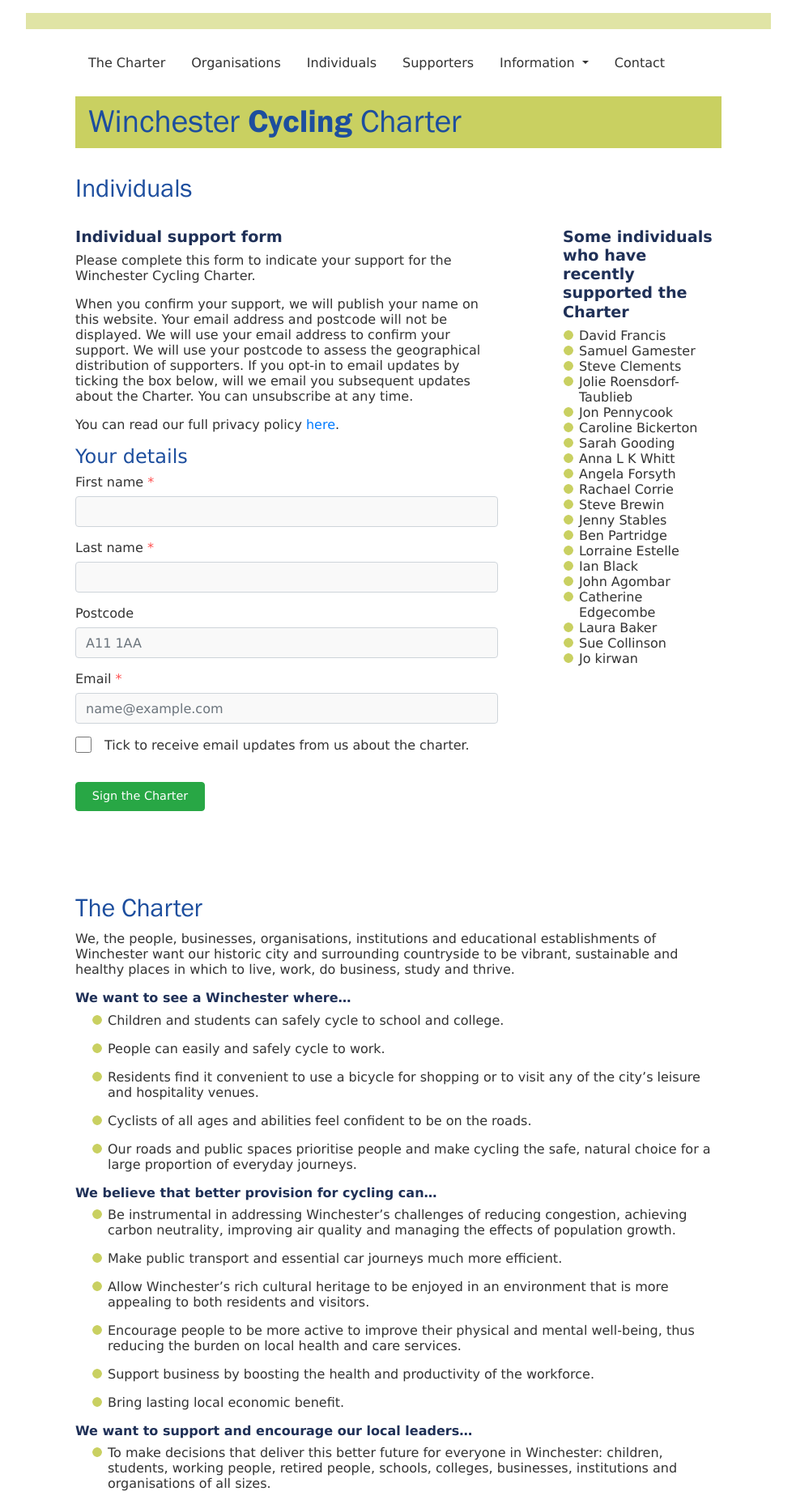
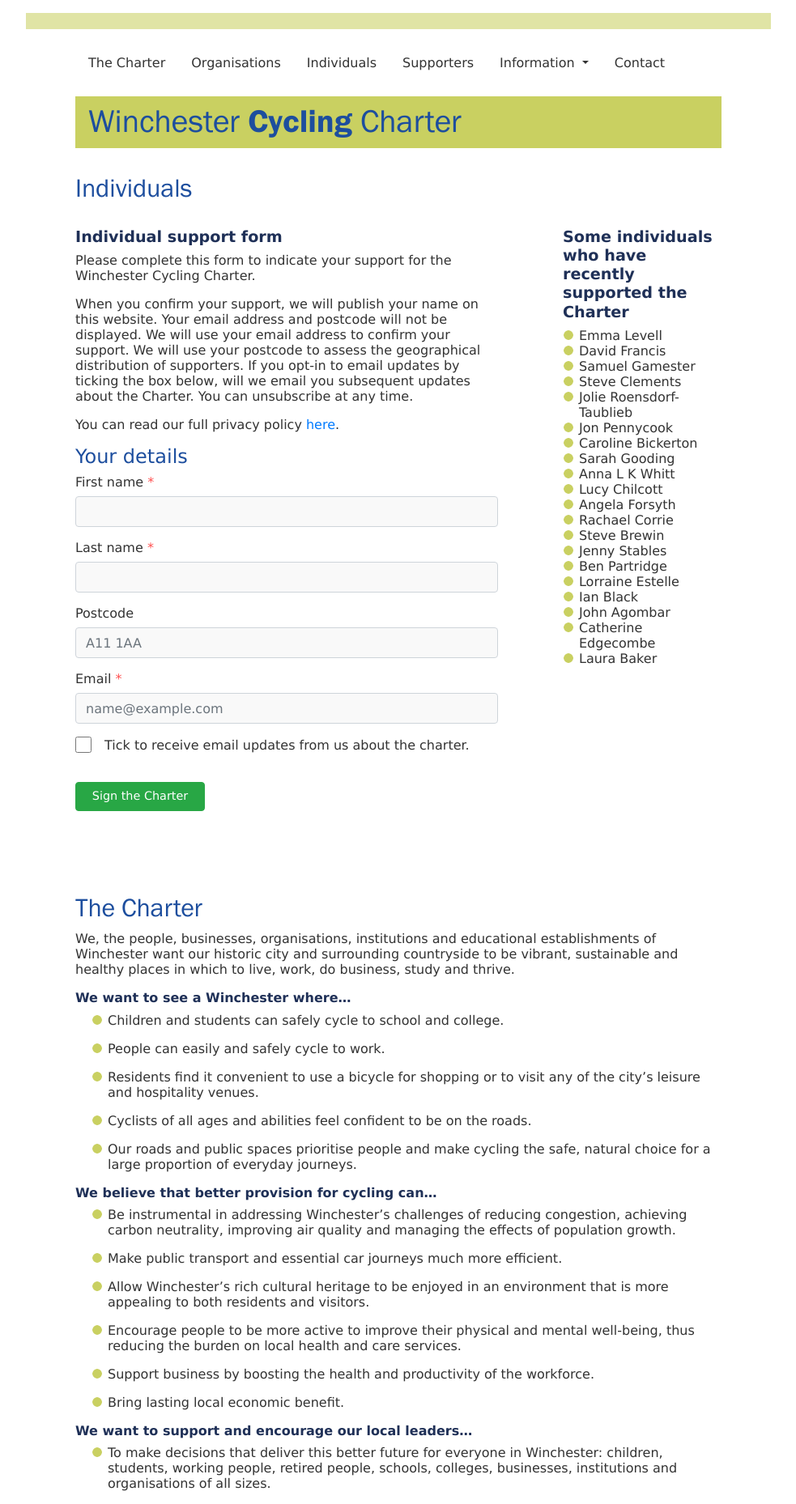
Before and after one commit to winchestercyclingcharter/winchestercyclingcharter.github.io, a Jekyll site: the page built from ind-page.md, in a window 1280 px wide. Shown: the whole page at 81% size, without its empty margins (148-1131 px from the left). Built offline with Jekyll 4.4.1, drawn with Linux system fonts in a browser that asks for light colours; nearby versions of some CDN libraries.

Commit message:
Update people.yml

```diff
--- a/_data/people.yml
+++ b/_data/people.yml
@@ -107,3 +107,5 @@
 - { lastname: Roensdorf-Taublieb, firstname: Jolie, dt: 20210221-104850-994858 }
 - { lastname: Francis, firstname: David, dt: 20210221-120542-459141 }
 - { lastname: Bell, firstname: Eleanor, dt: 20210220-120121-923219 }
+- { lastname: Chilcott, firstname: Lucy, dt: 20210221-084142-338310 }
+- { lastname: Levell, firstname: Emma, dt: 20210221-132431-412140 }
```
